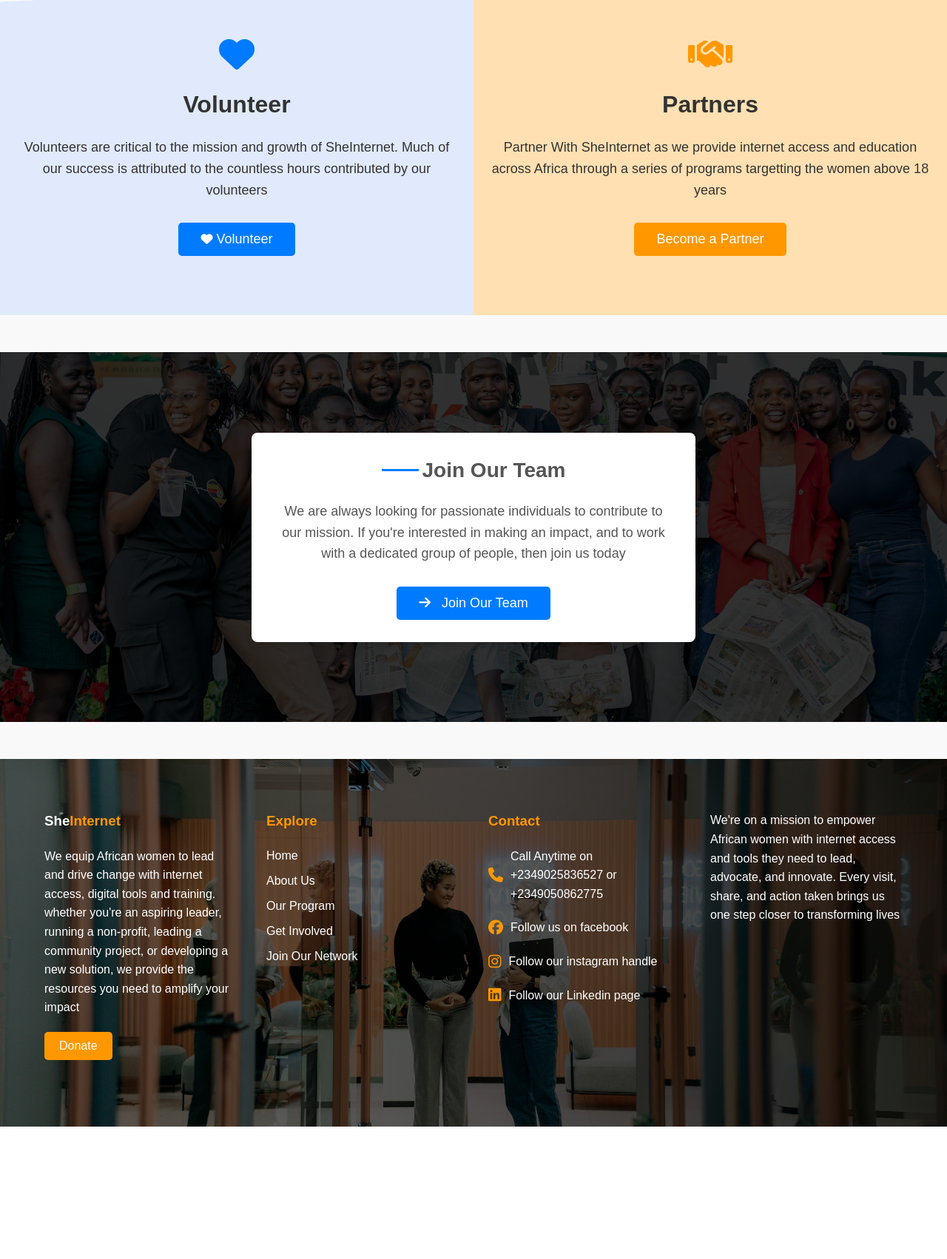
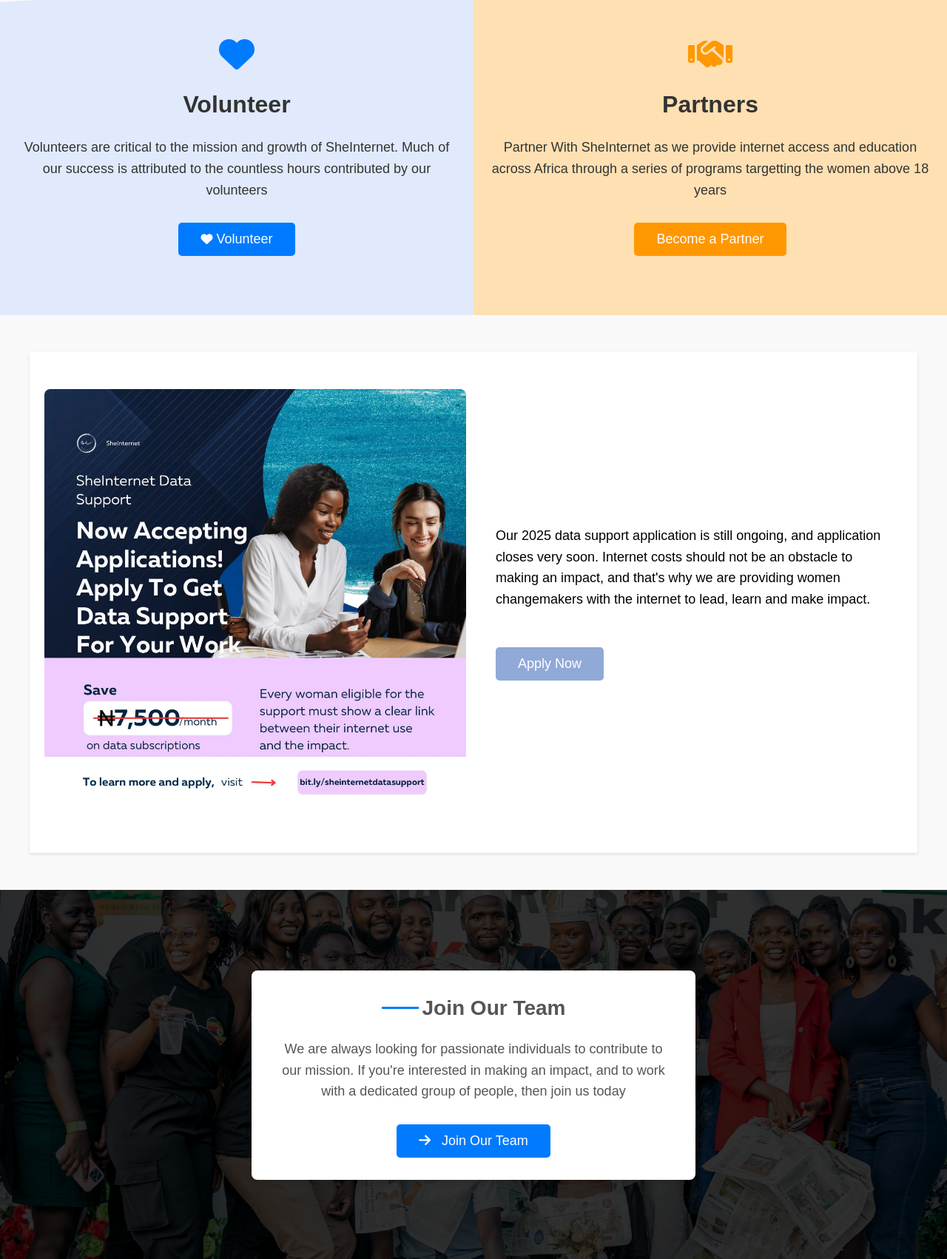
Before and after one commit to santossenior/sheInternet, a Django app: page / in a window 1280 px wide. Shown: the part 1830-3532 px from the top of the page at 74% size. Before the commit the page ends 3353 px from the top, so only its background shows below. Run offline with Django 5.2, Linux system fonts and the light colour scheme.

Commit message:
changes in my templates

```diff
--- a/templates/home/about.html
+++ b/templates/home/about.html
@@ -119,9 +119,7 @@
             <p>SheInternet is powered by a passionate team of changemakers dedicated to equipping women with the
                 digitaltools and resources they need to lead and innovate . Together, we are building a future where
                 African women can drive meaningful change in their communities</p>
-            <div class="team-member">
-                <a href="https://linkedin.com/in/graceani" target="_blank">Grace Ani</a>
-            </div>
+
 
             <div class="team-member">
                 <a href="https://www.linkedin.com/in/akam-joshua-6a8531253" target="_blank">Akam Joshua</a>
--- a/templates/home/index.html
+++ b/templates/home/index.html
@@ -1,5 +1,7 @@
 {% extends 'base.html' %}
 
+
+{% load static %}
 
 
 
@@ -127,6 +129,21 @@
                 <button id="openFormBtn">Become a Partner</button>
                 </p>
             </div>
+        </div>
+    </div>
+    <!--2025 Data support-->
+    <div class="data-support">
+        <div class="program-section">
+            <div class="program-image">
+                <img src="{% static 'img/data.jpg' %}" alt="">
+            </div>
+            <div class="program-details">
+                <p>Our 2025 data support application is still ongoing, and application closes very soon. Internet costs
+                    should not be an obstacle to making an impact, and that's why we are providing women changemakers
+                    with the internet to lead, learn and make impact.</p>
+                <button class="apply-button"><a href="{% url 'program' %}">Apply Now</a></button>
+            </div>
+
         </div>
     </div>
 
```
